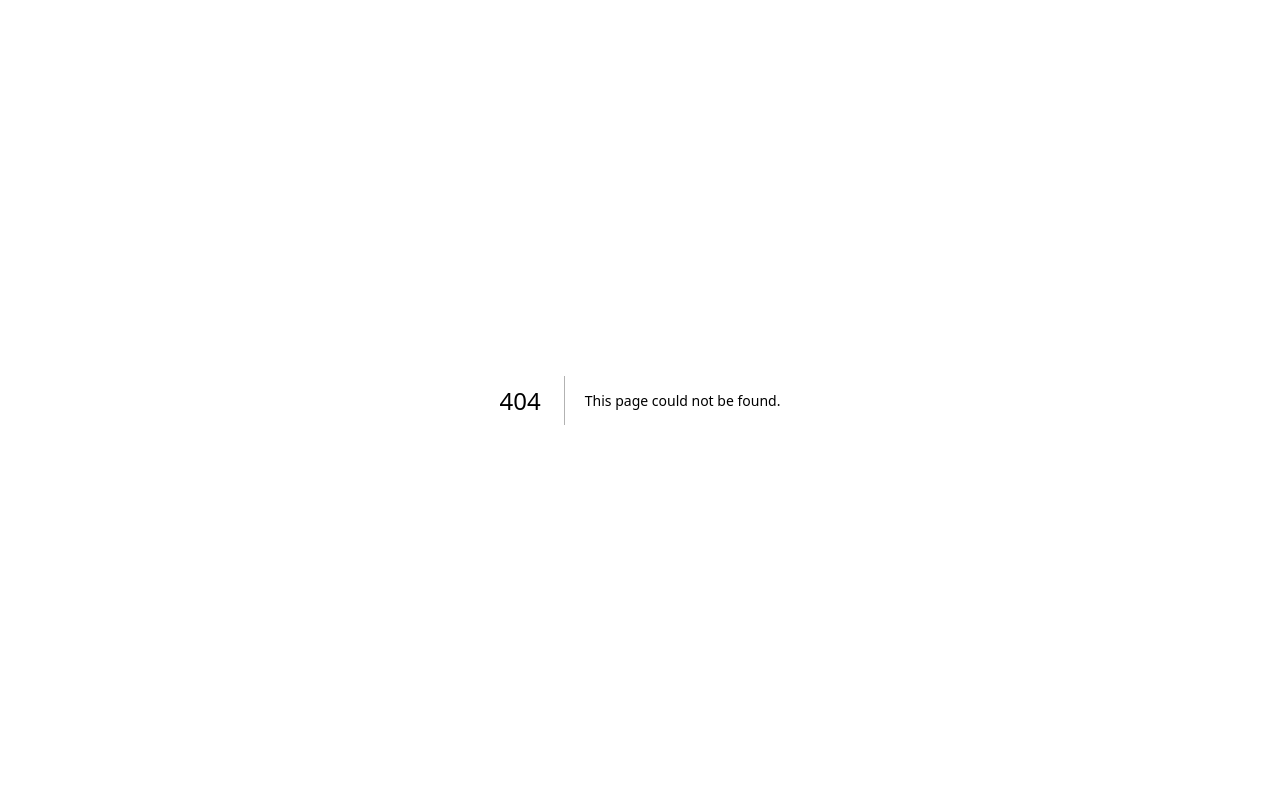
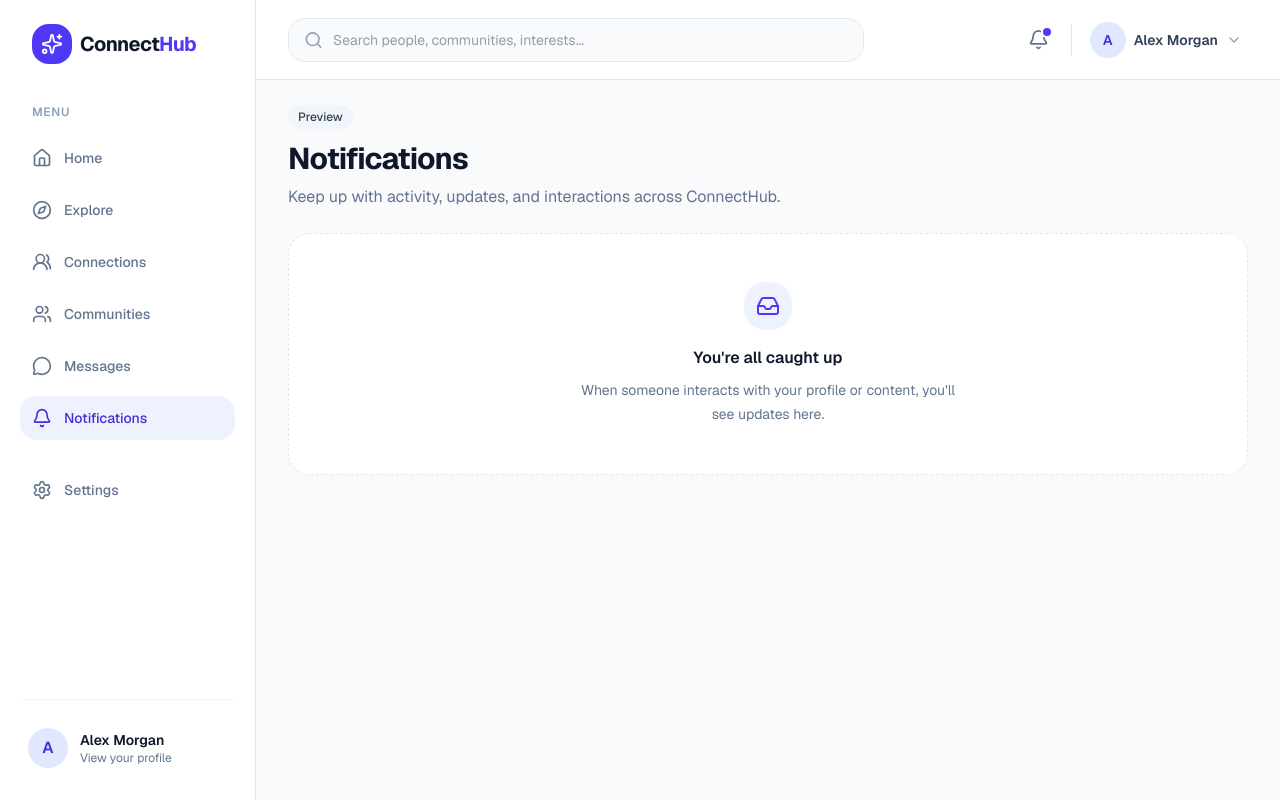
Before and after one commit to Ranjita431/ConnectHub, a Next.js app: page /notifications in a window 1280 px wide. Before the commit this address had no page. Built offline with nearby package versions, Linux system fonts and the light colour scheme.

Commit message:
notification folder work

```diff
--- /dev/null
+++ b/src/app/(app)/notifications/page.tsx
@@ -0,0 +1,17 @@
+import type { Metadata } from "next"
+import { PagePlaceholder } from "@/components/layout/page-placeholder"
+
+export const metadata: Metadata = {
+  title: "Notifications",
+}
+
+export default function NotificationsPage() {
+  return (
+    <PagePlaceholder
+      title="Notifications"
+      description="Keep up with activity, updates, and interactions across ConnectHub."
+      emptyTitle="You're all caught up"
+      emptyDescription="When someone interacts with your profile or content, you'll see updates here."
+    />
+  )
+}
```
